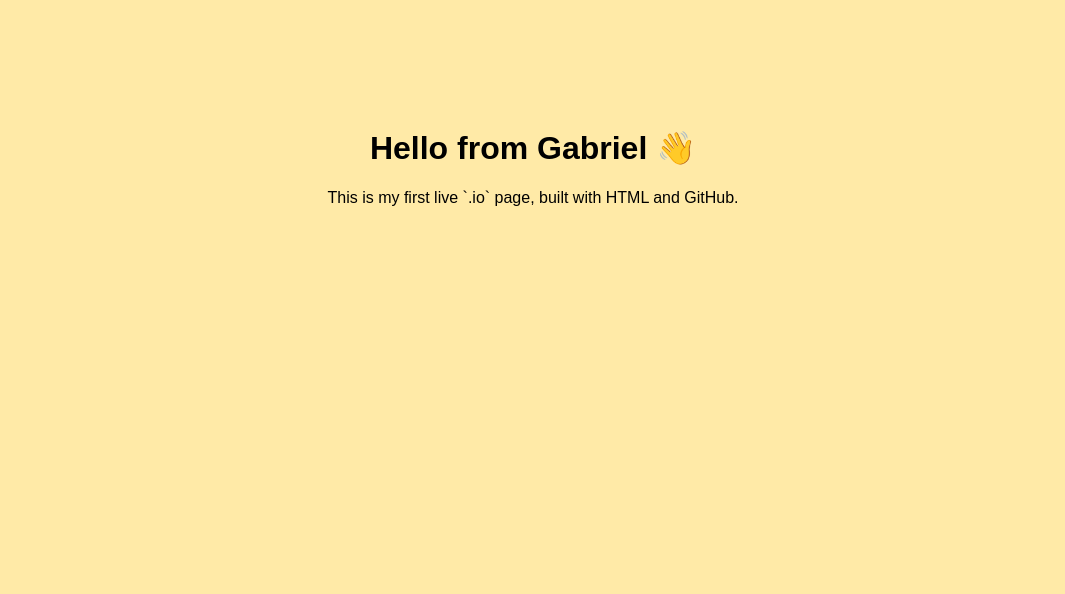
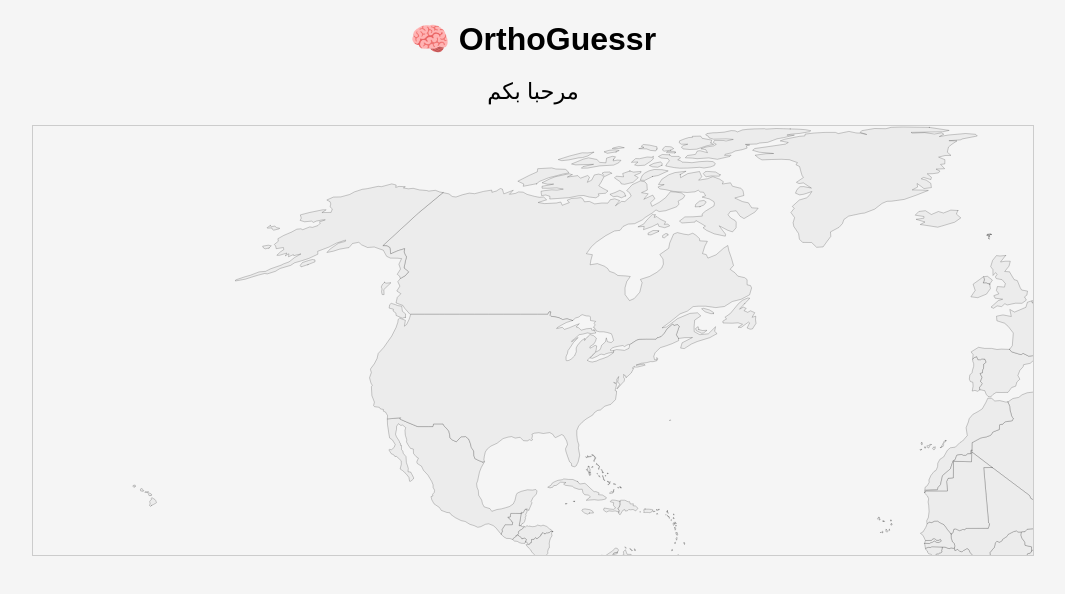
Before and after one commit to gabrielcitote/gabrielcitote.github.io, a plain HTML site: page index.html in a window 1280 px wide. Shown: the whole page, without its empty margins (107-1172 px from the left). Drawn offline with Linux system fonts and the light colour scheme.

Commit message:
Update index.html

```diff
--- a/index.html
+++ b/index.html
@@ -1,20 +1,19 @@
-<!DOCTYPE html>
-<html lang="en">
+<!DOCTYPE html><html lang="en">
 <head>
   <meta charset="UTF-8" />
-  <meta name="viewport" content="width=device-width, initial-scale=1.0" />
-  <title>Gabriel's Site</title>
-  <style>
-    body {
-      font-family: sans-serif;
-      background-color: #ffeaa7;
-      text-align: center;
-      padding-top: 100px;
-    }
-  </style>
+  <title>OrthoGuessr – SVG Edition</title>
+  <link rel="stylesheet" href="style.css">
 </head>
 <body>
-  <h1>Hello from Gabriel 👋</h1>
-  <p>This is my first live `.io` page, built with HTML and GitHub.</p>
+  <h1>🧠 OrthoGuessr</h1>
+
+  <p id="question"></p>
+
+  <object id="map" data="assets/world.svg" type="image/svg+xml"></object>
+
+  <p id="feedback"></p>
+  <button id="next" hidden>Next phrase</button>
+
+  <script src="game.js"></script>
 </body>
 </html>
```
